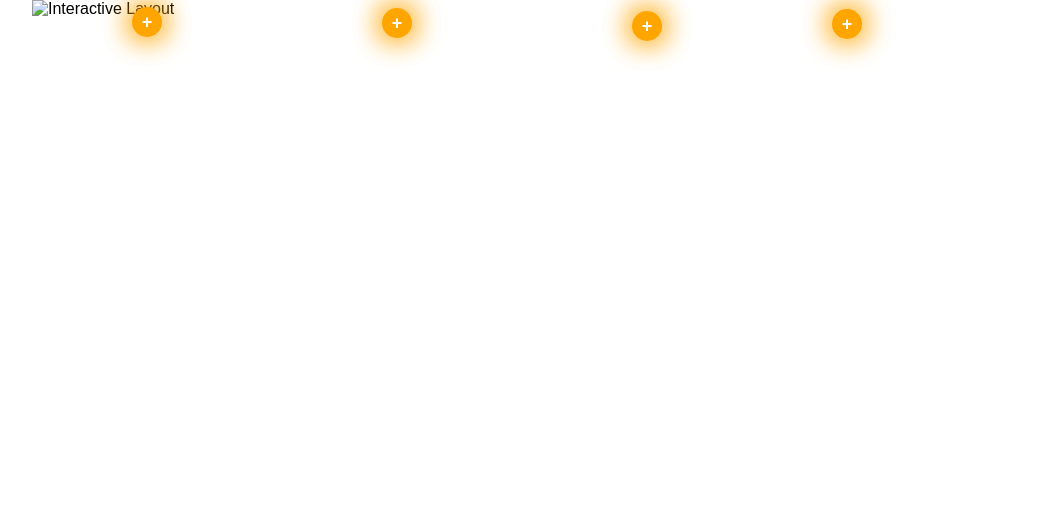
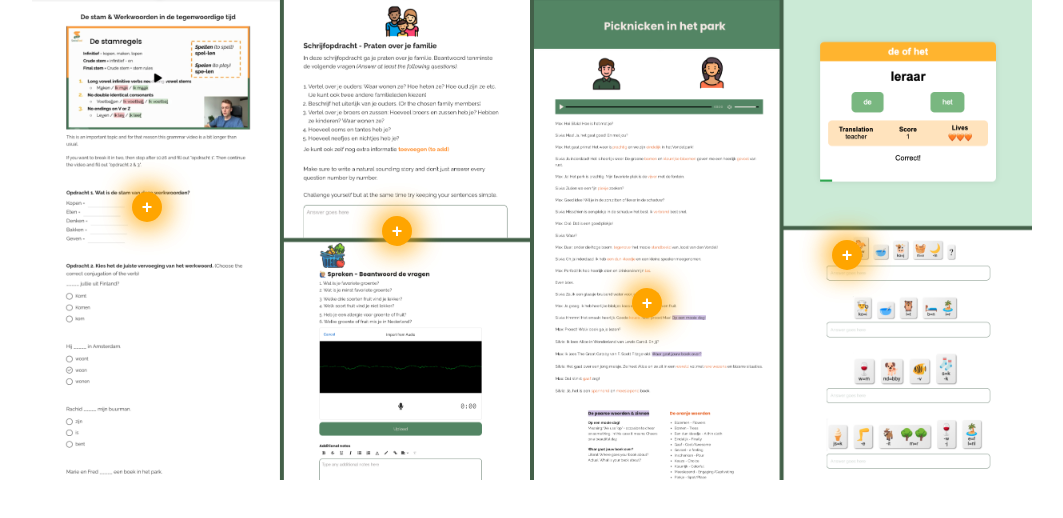
Before and after one commit to SociaTaal/not-just-a-video-course, a plain HTML site: page index.html in a window 1280 px wide. Shown: the whole page, without its empty margins (108-1171 px from the left). Drawn offline with Linux system fonts and the light colour scheme.

Commit message:
Update index.html

```diff
--- a/index.html
+++ b/index.html
@@ -74,7 +74,7 @@
 </head>
 <body>
   <div class="image-container">
-    <img src="haha.png" alt="Interactive Layout" class="base-image">
+    <img src="background.png" alt="Interactive Layout" class="base-image">
 
     <!-- Hotspot 1 -->
     <div class="hotspot" style="top: 40%; left: 10%;" onclick="showInfo(event, 'info1')">+</div>
```
